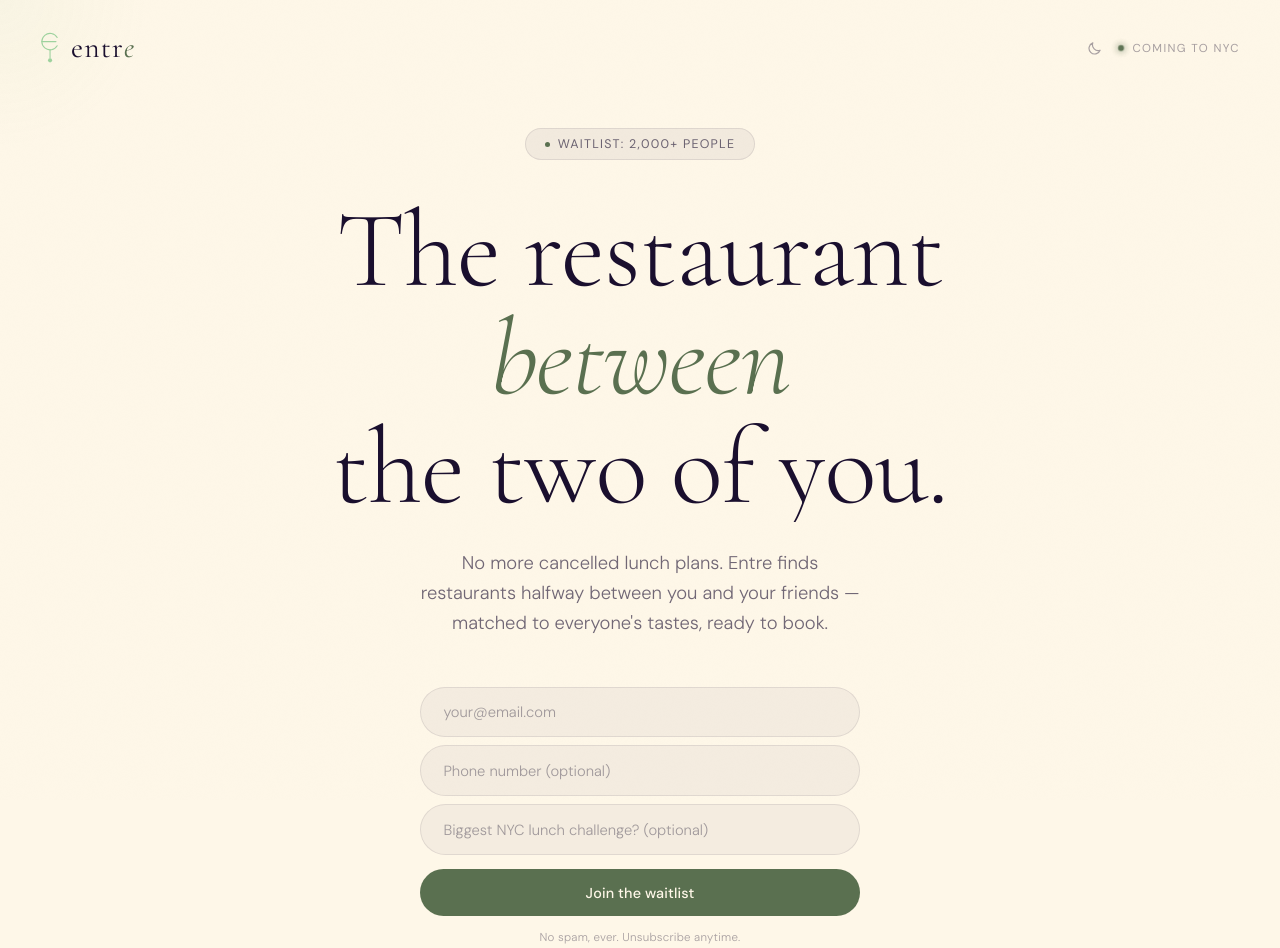
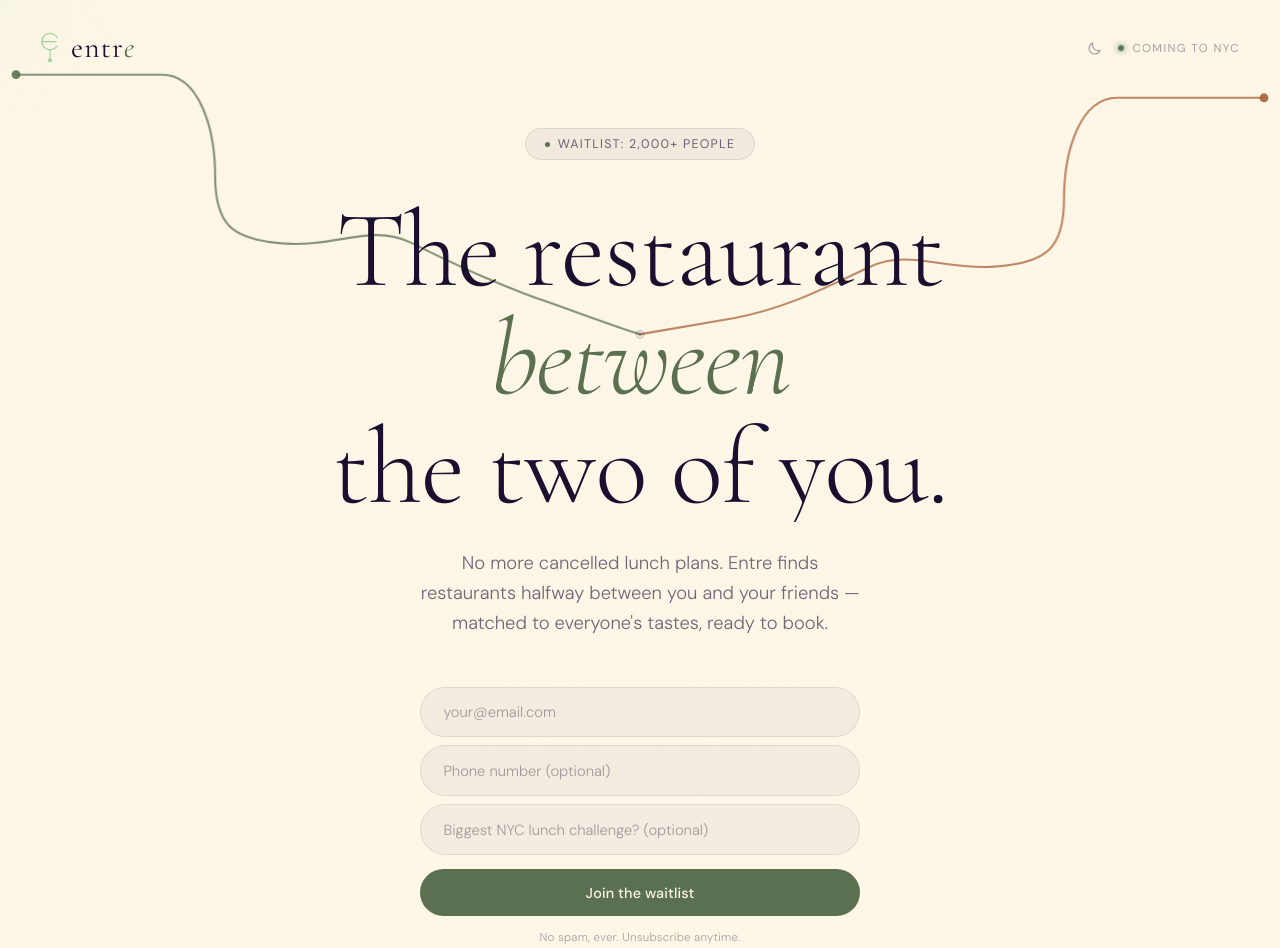
Before and after one commit to flailcaliber/entre-landing-page, a website: page index.html in a window 1280 px wide. Shown: the top 948 px of the page. Drawn offline with nearby package versions, Linux system fonts and the light colour scheme; no server answers.

Commit message:
feat: add GPS navigation routes converging on 'between' in light mode

```diff
--- a/index.html
+++ b/index.html
@@ -860,6 +860,66 @@
         background: rgba(26, 15, 46, 0.06);
       }
     }
+
+    /* ─── Light mode navigation routes ─────────────────── */
+    .route-svg {
+      position: absolute;
+      inset: 0;
+      width: 100%;
+      height: 100%;
+      pointer-events: none;
+      display: none;
+      overflow: visible;
+    }
+
+    :root[data-theme="light"] .route-svg { display: block; }
+
+    /* Paths start invisible (full dashoffset), animate to drawn */
+    .route-a-path, .route-b-path {
+      stroke-dasharray: 1600;
+      stroke-dashoffset: 1600;
+    }
+
+    :root[data-theme="light"] .route-a-path {
+      animation: draw-route 1.9s ease-out 0.6s forwards;
+    }
+    :root[data-theme="light"] .route-b-path {
+      animation: draw-route 2.1s ease-out 0.95s forwards;
+    }
+
+    @keyframes draw-route {
+      to { stroke-dashoffset: 0; }
+    }
+
+    /* Origin dot pulse — plays before route starts drawing */
+    .pulse-a, .pulse-b { opacity: 0; }
+
+    :root[data-theme="light"] .pulse-a {
+      animation: pulse-origin 1.2s ease-out 0.3s 2 forwards;
+    }
+    :root[data-theme="light"] .pulse-b {
+      animation: pulse-origin 1.2s ease-out 0.6s 2 forwards;
+    }
+
+    @keyframes pulse-origin {
+      0%   { r: 5;  opacity: 0.6; }
+      100% { r: 18; opacity: 0; }
+    }
+
+    /* Meeting point ring — pings when both routes arrive */
+    :root[data-theme="light"] .meet-ring {
+      animation: arrive-ping 0.7s ease-out 2.9s forwards;
+    }
+
+    @keyframes arrive-ping {
+      0%   { r: 4;  opacity: 0.55; }
+      100% { r: 22; opacity: 0; }
+    }
+
+    /* Hide on mobile — layout shifts make coordinates unreliable */
+    @media (max-width: 768px) {
+      .route-svg { display: none !important; }
+    }
   </style>
 </head>
 <body>
@@ -871,6 +931,48 @@
     <div class="blob blob-c"></div>
     <div class="blob blob-top"></div>
     <div class="blob blob-bottom"></div>
+
+    <!-- Light-mode navigation routes — two people converging on "between" -->
+    <svg class="route-svg" viewBox="0 0 1440 900" preserveAspectRatio="xMidYMid meet"
+         xmlns="http://www.w3.org/2000/svg" aria-hidden="true">
+
+      <!-- Route A: sage green, arrives from upper-left -->
+      <g class="route-a">
+        <circle cx="18" cy="84" r="5" fill="#5A7050" opacity="0.9"/>
+        <circle cx="18" cy="84" r="9" fill="none" stroke="#5A7050" stroke-width="1" opacity="0.35" class="pulse-a"/>
+        <path class="route-a-path"
+          d="M 18,84
+             C 105,84 158,84 182,84
+             C 224,84 242,144 242,198
+             C 242,252 260,270 320,274
+             C 378,278 418,252 460,272
+             C 502,292 550,317 617,340
+             C 662,356 694,368 720,376"
+          stroke="#5A7050" stroke-width="2.4" fill="none"
+          stroke-linecap="round" stroke-linejoin="round" opacity="0.75"/>
+      </g>
+
+      <!-- Route B: warm amber-copper, arrives from upper-right -->
+      <g class="route-b">
+        <circle cx="1422" cy="110" r="5" fill="#A86038" opacity="0.9"/>
+        <circle cx="1422" cy="110" r="9" fill="none" stroke="#A86038" stroke-width="1" opacity="0.35" class="pulse-b"/>
+        <path class="route-b-path"
+          d="M 1422,110
+             C 1337,110 1282,110 1257,110
+             C 1215,110 1197,170 1197,224
+             C 1197,278 1179,296 1119,300
+             C 1062,304 1022,280 979,300
+             C 935,320 889,346 825,358
+             C 777,366 749,371 720,376"
+          stroke="#A86038" stroke-width="2.4" fill="none"
+          stroke-linecap="round" stroke-linejoin="round" opacity="0.75"/>
+      </g>
+
+      <!-- Meeting point -->
+      <circle class="meet-ring" cx="720" cy="376" r="10" fill="none" stroke="#1A0F2E" stroke-width="1" opacity="0"/>
+      <circle cx="720" cy="376" r="4" fill="none" stroke="#1A0F2E" stroke-width="1.5" opacity="0.28"/>
+      <circle cx="720" cy="376" r="1.8" fill="#1A0F2E" opacity="0.28"/>
+    </svg>
   </div>
 
   <!-- Cursor glow -->
```
